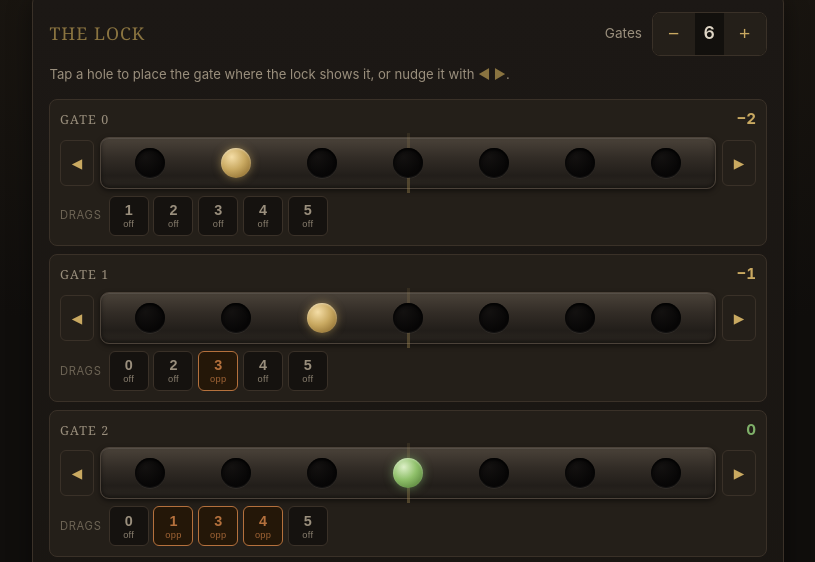
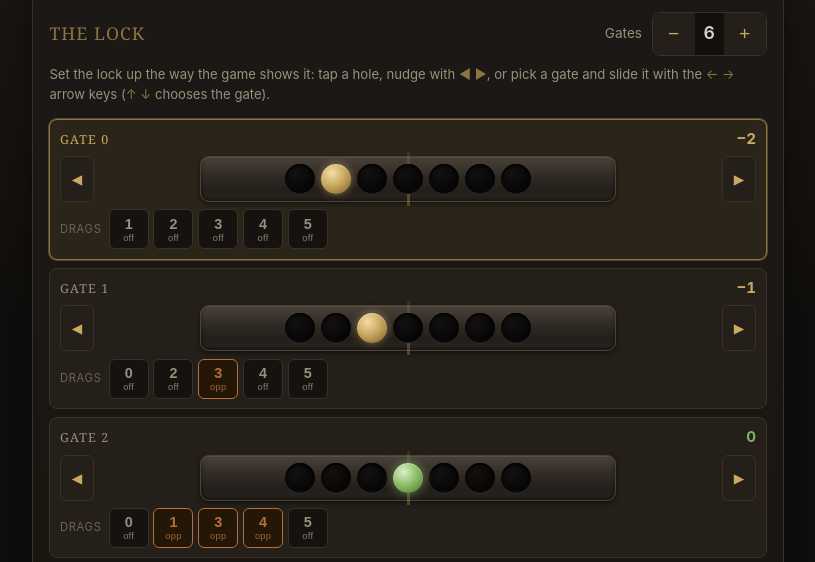
Before and after one commit to arjy143/Gothic-lockpicker, a plain HTML site: page index.html in a window 1280 px wide. Shown: the part 160-722 px from the top of the page, without its empty margins (232-1047 px from the left). Drawn offline with Linux system fonts and the light colour scheme.

Commit message:
visualisation works

```diff
--- a/app.js
+++ b/app.js
@@ -1,9 +1,13 @@
 /* Gothic Lockpick Solver — UI layer. Solver lives in solver.js.
  *
- * A gate is a steel plate with seven holes. Its value is which hole currently
- * sits on the keyway: −3 is the leftmost hole, 0 the middle one, +3 the
- * rightmost. Shifting a gate by +1 moves the lit hole one place to the right.
- * The lock opens when every gate's hole is on the keyway, i.e. all values 0.
+ * A gate is a steel plate with seven holes and a brass peg that slides between
+ * them. The gate's value is which hole the peg sits on: −3 is the leftmost,
+ * 0 the middle one (on the keyway), +3 the rightmost. Shifting a gate by +1
+ * slides its peg one hole right, −1 one hole left. The lock opens when every
+ * peg is on the keyway, i.e. all values are 0.
+ *
+ * Gate values are updated in place rather than by re-rendering, so the pegs
+ * animate — both while you set the lock up and while you step a solution.
  */
 (function () {
   'use strict';
@@ -28,9 +32,12 @@
 
   var values = [];
   var rules = [];
+  var selected = 0;    // gate the arrow keys drive
   var result = null;   // last solver result
   var states = [];     // states[0] = start, states[k] = after step k
   var cursor = 0;
+  var gateEls = [];    // per-gate element refs in the editor
+  var boardEls = [];   // per-gate element refs in the step-through player
   var ownHash = null;  // hash we wrote ourselves, to ignore our own hashchange
 
   var $ = function (id) { return document.getElementById(id); };
@@ -56,6 +63,7 @@
       }
       rules[i] = keep;
     }
+    if (selected >= n) selected = n - 1;
   }
 
   function loadPuzzle(v, r) {
@@ -124,9 +132,11 @@
 
   /* ---------------- the plate ---------------- */
 
-  /* Seven holes; the one matching `value` is lit. `onPick` makes them tappable. */
-  function plate(value, onPick, label) {
-    var p = el('div', 'plate' + (onPick ? '' : ' static') + (value === 0 ? ' aligned' : ''));
+  /* Seven holes plus the sliding peg. `onPick` makes the holes tappable.
+     Returns the plate element and the peg, so the peg can be moved later. */
+  function buildPlate(onPick, label) {
+    var p = el('div', 'plate' + (onPick ? '' : ' static'));
+    var holes = el('div', 'holes');
     for (var k = 0; k < HOLES; k++) {
       var slot = k + LO; // −3 … +3, left to right
       var cell = el(onPick ? 'button' : 'div', 'hole-cell');
@@ -135,14 +145,23 @@
         cell.setAttribute('aria-label', label + ' to ' + (slot > 0 ? '+' + slot : slot));
         cell.onclick = pick(onPick, slot);
       }
-      cell.appendChild(el('div', 'hole' + (slot === value ? ' lit' : '')));
-      p.appendChild(cell);
+      cell.appendChild(el('span', 'hole'));
+      holes.appendChild(cell);
     }
-    return p;
+    var peg = el('span', 'peg');
+    holes.appendChild(peg);
+    p.appendChild(holes);
+    return { el: p, peg: peg };
   }
 
   function pick(fn, slot) {
     return function () { fn(slot); };
+  }
+
+  /* Slide a peg to the hole for `value`, and flag whether it is on the keyway. */
+  function placePeg(plate, peg, value) {
+    peg.style.setProperty('--i', String(value - LO));
+    plate.classList.toggle('aligned', value === 0);
   }
 
   /* ---------------- rendering: setup ---------------- */
@@ -157,23 +176,33 @@
   function renderGates() {
     var host = $('gates');
     host.textContent = '';
+    gateEls = [];
     for (var i = 0; i < values.length; i++) {
       host.appendChild(gateEditor(i));
     }
+    for (var k = 0; k < values.length; k++) applyGateValue(k);
+    applySelection();
   }
 
   function gateEditor(i) {
     var box = el('div', 'gate-editor');
+    box.tabIndex = 0;
+    box.onfocus = function () { selectGate(i); };
+    box.onclick = function () { selectGate(i); };
 
     var head = el('div', 'gate-head');
     head.appendChild(el('span', 'gate-name', 'Gate ' + i));
-    head.appendChild(el('span', 'gate-val' + (values[i] === 0 ? ' aligned' : ''), fmtValue(values[i])));
+    var val = el('span', 'gate-val', fmtValue(values[i]));
+    head.appendChild(val);
     box.appendChild(head);
 
     var body = el('div', 'gate-body');
-    body.appendChild(nudge(i, -1, '◀'));
-    body.appendChild(plate(values[i], function (slot) { setValue(i, slot); }, 'Set gate ' + i));
-    body.appendChild(nudge(i, 1, '▶'));
+    var left = nudge(i, -1, '◀');
+    var built = buildPlate(function (slot) { setValue(i, slot); }, 'Set gate ' + i);
+    var right = nudge(i, 1, '▶');
+    body.appendChild(left);
+    body.appendChild(built.el);
+    body.appendChild(right);
     box.appendChild(body);
 
     var links = el('div', 'links');
@@ -185,6 +214,8 @@
       any = true;
     }
     if (any) box.appendChild(links);
+
+    gateEls[i] = { card: box, plate: built.el, peg: built.peg, val: val, left: left, right: right };
     return box;
   }
 
@@ -192,8 +223,7 @@
     var b = el('button', 'nudge', glyph);
     b.type = 'button';
     b.setAttribute('aria-label', 'Shift gate ' + i + (d > 0 ? ' right' : ' left'));
-    b.disabled = d > 0 ? values[i] >= HI : values[i] <= LO;
-    b.onclick = function () { setValue(i, clampValue(values[i] + d)); };
+    b.onclick = function () { setValue(i, values[i] + d); };
     return b;
   }
 
@@ -216,11 +246,38 @@
     return chip;
   }
 
+  /* Update one gate in place so the peg animates instead of being rebuilt. */
+  function applyGateValue(i) {
+    var g = gateEls[i];
+    if (!g) return;
+    var v = values[i];
+    placePeg(g.plate, g.peg, v);
+    g.val.textContent = fmtValue(v);
+    g.val.classList.toggle('aligned', v === 0);
+    g.left.disabled = v <= LO;
+    g.right.disabled = v >= HI;
+  }
+
   function setValue(i, v) {
-    values[i] = clampValue(v);
+    selectGate(i);
+    v = clampValue(v);
+    if (v === values[i]) return;
+    values[i] = v;
     clearSolution();
-    renderGates();
+    applyGateValue(i);
     writeHash();
+  }
+
+  function selectGate(i) {
+    if (i < 0 || i >= values.length) return;
+    selected = i;
+    applySelection();
+  }
+
+  function applySelection() {
+    for (var i = 0; i < gateEls.length; i++) {
+      gateEls[i].card.classList.toggle('selected', i === selected);
+    }
   }
 
   /* ---------------- solving ---------------- */
@@ -262,6 +319,7 @@
           (res.steps.length === 1 ? '' : 's') + '. Searched ' + res.explored.toLocaleString() + ' states.');
       }
       renderSteps(res.steps);
+      buildBoard();
       $('player').hidden = false;
       renderPlayer();
     } else if (res.status === 'limit') {
@@ -298,6 +356,25 @@
 
   /* ---------------- step-through player ---------------- */
 
+  /* Built once per solution; stepping only moves pegs and swaps highlights. */
+  function buildBoard() {
+    var board = $('board');
+    board.textContent = '';
+    boardEls = [];
+    for (var i = 0; i < values.length; i++) {
+      var row = el('div', 'gate');
+      var built = buildPlate(null);
+      var val = el('span', 'val');
+      var tag = el('span', 'tag');
+      row.appendChild(el('span', 'idx', String(i)));
+      row.appendChild(built.el);
+      row.appendChild(val);
+      row.appendChild(tag);
+      board.appendChild(row);
+      boardEls[i] = { row: row, plate: built.el, peg: built.peg, val: val, tag: tag };
+    }
+  }
+
   function setCursor(k) {
     if (!states.length) return;
     cursor = Math.max(0, Math.min(states.length - 1, k));
@@ -308,8 +385,6 @@
     if (!states.length) return;
     var steps = result.steps;
     var move = cursor > 0 ? steps[cursor - 1] : null;
-    var board = $('board');
-    board.textContent = '';
 
     // Which gates this move shifts, and in which direction.
     var touched = {};
@@ -321,16 +396,13 @@
 
     var state = states[cursor];
     for (var i = 0; i < state.length; i++) {
-      var row = el('div', 'gate');
-      if (state[i] === 0) row.classList.add('zero');
-      if (move && i === move.index) row.classList.add('active');
-      else if (move && touched[i] !== undefined) row.classList.add('side');
-      row.appendChild(el('span', 'idx', String(i)));
-      row.appendChild(plate(state[i], null));
-      row.appendChild(el('span', 'val', fmtValue(state[i])));
-      row.appendChild(el('span', 'tag',
-        touched[i] === undefined ? ' ' : (touched[i] > 0 ? '▶' : '◀')));
-      board.appendChild(row);
+      var g = boardEls[i];
+      placePeg(g.plate, g.peg, state[i]);
+      g.val.textContent = fmtValue(state[i]);
+      g.row.classList.toggle('zero', state[i] === 0);
+      g.row.classList.toggle('active', !!move && i === move.index);
+      g.row.classList.toggle('side', !!move && i !== move.index && touched[i] !== undefined);
+      g.tag.textContent = touched[i] === undefined ? ' ' : (touched[i] > 0 ? '▶' : '◀');
     }
 
     $('step-label').textContent = cursor === 0
@@ -341,7 +413,7 @@
       ? 'Shift gate <strong>' + move.index + '</strong> one hole <strong>' + arrow(move.delta) +
         '</strong> (' + (move.delta > 0 ? '+1' : '−1') + ').' +
         (Object.keys(touched).length > 1 ? ' Linked gates move with it (outlined).' : '')
-      : (steps.length ? 'Starting position. Press Next to begin.' : 'Nothing to do.');
+      : (steps.length ? 'Starting position. Press Next, or ▶ / Esc to go back to editing.' : 'Nothing to do.');
 
     $('prev').disabled = cursor === 0;
     $('next').disabled = cursor >= steps.length;
@@ -429,11 +501,38 @@
     };
   });
 
+  /* Arrow keys drive the lock itself while you are setting it up, and the
+     walkthrough once a solution is on screen. Esc returns to setting up. */
   document.addEventListener('keydown', function (e) {
-    if (!states.length) return;
-    if (e.key === 'ArrowRight') { e.preventDefault(); setCursor(cursor + 1); }
-    else if (e.key === 'ArrowLeft') { e.preventDefault(); setCursor(cursor - 1); }
+    if (e.metaKey || e.ctrlKey || e.altKey) return;
+    var playing = states.length > 0;
+
+    if (e.key === 'Escape') {
+      if (playing) { e.preventDefault(); clearSolution(); }
+      return;
+    }
+    if (e.key === 'ArrowLeft') {
+      e.preventDefault();
+      if (playing) setCursor(cursor - 1); else setValue(selected, values[selected] - 1);
+    } else if (e.key === 'ArrowRight') {
+      e.preventDefault();
+      if (playing) setCursor(cursor + 1); else setValue(selected, values[selected] + 1);
+    } else if (e.key === 'ArrowUp') {
+      if (playing) return;
+      e.preventDefault();
+      focusGate(selected - 1);
+    } else if (e.key === 'ArrowDown') {
+      if (playing) return;
+      e.preventDefault();
+      focusGate(selected + 1);
+    }
   });
+
+  function focusGate(i) {
+    if (i < 0 || i >= values.length) return;
+    selectGate(i);
+    if (gateEls[i] && gateEls[i].card.focus) gateEls[i].card.focus();
+  }
 
   window.addEventListener('hashchange', function () {
     if (location.hash === ownHash) return;
--- a/index.html
+++ b/index.html
@@ -29,8 +29,10 @@
       </div>
     </div>
 
-    <p class="hint">Tap a hole to place the gate where the lock shows it, or nudge it with
-      <span class="glyph">&#9664;</span>&nbsp;<span class="glyph">&#9654;</span>.</p>
+    <p class="hint">Set the lock up the way the game shows it: tap a hole, nudge with
+      <span class="glyph">&#9664;</span>&nbsp;<span class="glyph">&#9654;</span>, or pick a gate and slide it with the
+      <span class="glyph">&larr;</span>&nbsp;<span class="glyph">&rarr;</span> arrow keys
+      (<span class="glyph">&uarr;</span>&nbsp;<span class="glyph">&darr;</span> chooses the gate).</p>
 
     <div id="gates" class="gate-editors"></div>
 
@@ -59,6 +61,7 @@
       <div class="player-head">
         <div class="step-label" id="step-label">Start</div>
         <div class="player-nav">
+          <span class="nav-hint">&larr; &rarr; step &middot; Esc edit</span>
           <button type="button" id="prev" class="btn btn-nav" aria-label="Previous step">&#9664; Prev</button>
           <button type="button" id="next" class="btn btn-nav" aria-label="Next step">Next &#9654;</button>
         </div>
--- a/styles.css
+++ b/styles.css
@@ -133,7 +133,15 @@ body {
   background: var(--panel-2);
   border: 1px solid var(--line);
   border-radius: var(--radius);
+  outline: none;
 }
+
+.gate-editor.selected {
+  border-color: var(--gold-dim);
+  background: #2a2419;
+  box-shadow: 0 0 0 1px rgba(201, 169, 97, 0.35);
+}
+.gate-editor.selected .gate-name { color: var(--gold); }
 
 .gate-head {
   display: flex;
@@ -176,14 +184,19 @@ body {
 .nudge:active { background: #322a21; }
 .nudge:disabled { color: #4d443a; cursor: default; }
 
-/* A gate: a steel plate carrying seven holes, one of which is on the keyway. */
+/* A gate: a steel plate carrying a row of seven holes. The brass peg shows
+   where the gate currently sits; the keyway is the line down the middle.
+   Hole and gap are fixed sizes (fluid via clamp) — never percentages, or the
+   grid columns collapse to zero width and the plate disappears. */
 .plate {
+  --hole: clamp(20px, 5.6vw, 30px);
+  --gap: clamp(3px, 1.2vw, 6px);
   position: relative;
   flex: 1 1 auto;
-  display: grid;
-  grid-template-columns: repeat(7, 1fr);
-  gap: 3px;
-  padding: 7px 8px;
+  min-width: 0;
+  max-width: 26rem;
+  margin: 0 auto;
+  padding: 7px 6px;
   border-radius: 9px;
   border: 1px solid #4b4239;
   background:
@@ -203,17 +216,25 @@ body {
   bottom: -5px;
   width: 3px;
   margin-left: -1.5px;
-  background: linear-gradient(180deg, rgba(201, 169, 97, 0.10), rgba(201, 169, 97, 0.30));
+  background: linear-gradient(180deg, rgba(201, 169, 97, 0.12), rgba(201, 169, 97, 0.32));
   pointer-events: none;
+}
+
+.holes {
+  position: relative;
+  display: grid;
+  grid-template-columns: repeat(7, var(--hole));
+  gap: var(--gap);
+  width: max-content;
+  margin: 0 auto;
 }
 
 .hole-cell {
   position: relative;
   z-index: 1;
-  display: flex;
-  align-items: center;
-  justify-content: center;
-  padding: 3px 0;
+  width: var(--hole);
+  height: var(--hole);
+  padding: 0;
   border: 0;
   background: none;
   cursor: pointer;
@@ -221,10 +242,17 @@ body {
 }
 .plate.static .hole-cell { cursor: default; }
 
+/* widen the tap target past the visible hole without disturbing the grid */
+.hole-cell::after {
+  content: "";
+  position: absolute;
+  inset: -8px calc(var(--gap) / -2);
+}
+
 .hole {
+  display: block;
   width: 100%;
-  max-width: 30px;
-  aspect-ratio: 1;
+  height: 100%;
   border-radius: 50%;
   background: radial-gradient(circle at 36% 30%, #131110 0%, #070606 65%);
   box-shadow:
@@ -233,18 +261,33 @@ body {
     0 1px 0 rgba(255, 255, 255, 0.05);
 }
 
-.hole.lit {
+/* the gate itself — slides from hole to hole */
+.peg {
+  position: absolute;
+  z-index: 2;
+  top: 0;
+  left: 0;
+  width: var(--hole);
+  height: var(--hole);
+  border-radius: 50%;
+  pointer-events: none;
+  transform: translateX(calc((var(--hole) + var(--gap)) * var(--i, 3)));
+  transition: transform 170ms cubic-bezier(0.34, 1.3, 0.64, 1);
   background: radial-gradient(circle at 36% 30%, #f4dda6 0%, #c9a961 45%, #7d5c22 100%);
   box-shadow:
     0 0 9px rgba(201, 169, 97, 0.55),
     inset 0 1px 2px rgba(255, 255, 255, 0.4);
 }
 
-.plate.aligned .hole.lit {
+.plate.aligned .peg {
   background: radial-gradient(circle at 36% 30%, #ddf0c8 0%, #8fc06a 45%, #46702c 100%);
   box-shadow:
-    0 0 10px rgba(127, 176, 105, 0.6),
+    0 0 11px rgba(127, 176, 105, 0.65),
     inset 0 1px 2px rgba(255, 255, 255, 0.4);
+}
+
+@media (prefers-reduced-motion: reduce) {
+  .peg { transition: none; }
 }
 
 /* ---------- link chips ---------- */
@@ -361,7 +404,8 @@ body {
   color: var(--gold);
 }
 
-.player-nav { display: flex; gap: 0.5rem; }
+.player-nav { display: flex; align-items: center; gap: 0.5rem; }
+.nav-hint { font-size: 0.72rem; color: #6d6455; }
 
 /* the stacked lock shown while stepping through a solution */
 .lock {
@@ -439,7 +483,6 @@ body {
 @media (max-width: 420px) {
   .wrap { padding-left: 0.6rem; padding-right: 0.6rem; }
   .panel { padding: 0.8rem 0.7rem; }
-  .plate { gap: 2px; padding: 6px 5px; }
   .nudge { width: 28px; }
   .gate { grid-template-columns: 1.1rem 1fr 1.7rem 1.4rem; }
   .actions .btn { flex: 1 1 auto; }
```
Also changed, not shown: 1 other file.
